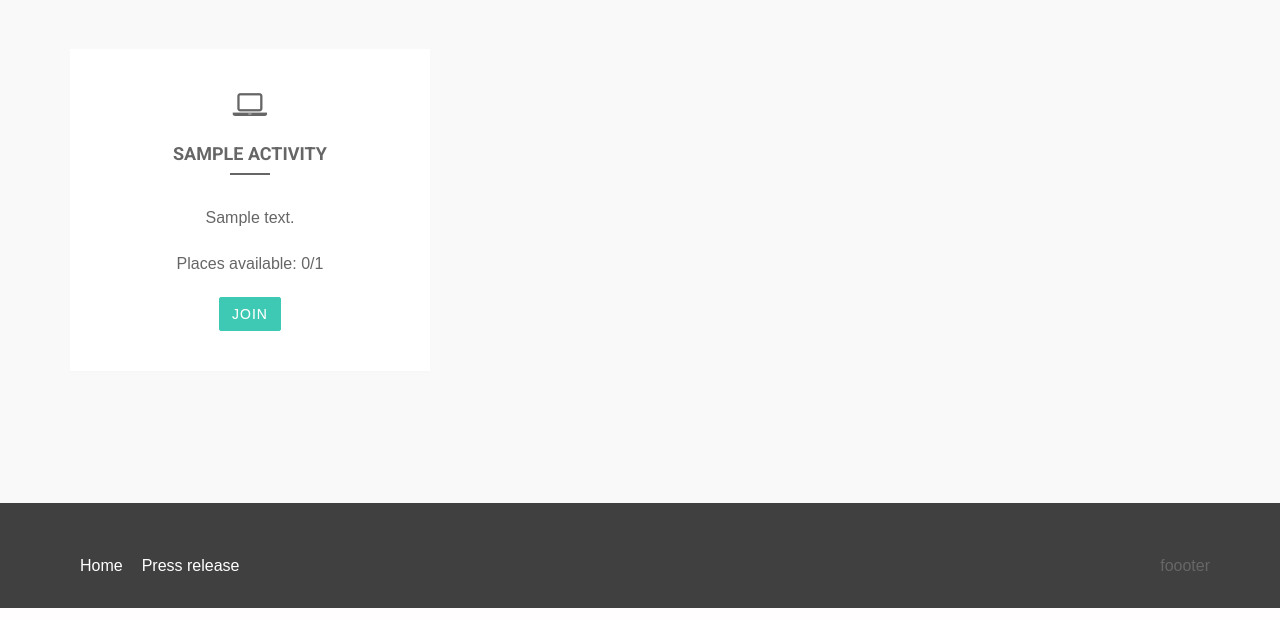
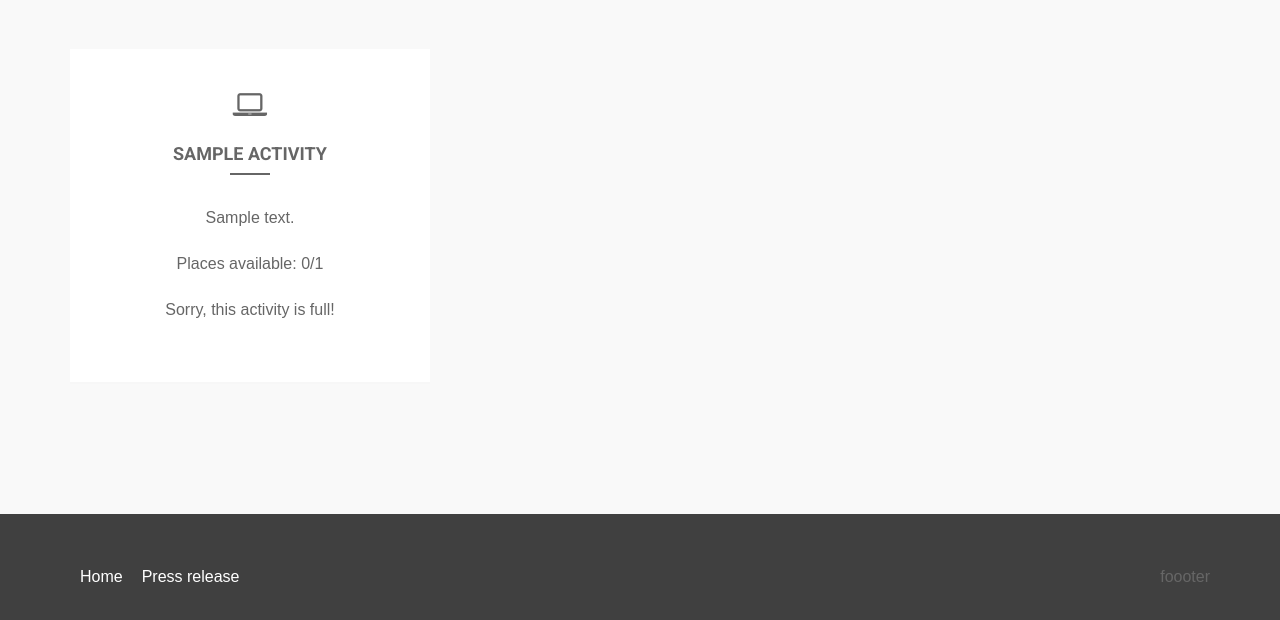
Before and after one commit to gisthere/Activities, a Django app: page / in a window 1280 px wide. Shown: the part 432-1052 px from the top of the page. Run offline with Django 3.2, Linux system fonts and the light colour scheme; tables that the repository leaves empty hold one stand-in row (values such as "Sample post"); some libraries are stand-ins or nearby versions; some web fonts are replaced.

Commit message:
Checking for over joining added

```diff
--- a/Activities/activity/templates/index.html
+++ b/Activities/activity/templates/index.html
@@ -71,7 +71,11 @@
                             <p>Places available:
                             {{availableSpots|get_item:activity.id}}/{{activity.participants_limit}}
                             </p>
-                            <a href="#" class="btn btn-skin">Join</a>
+                            {% if availableSpots|get_item:activity.id != 0%}
+                                <a href="#" class="btn btn-skin">Join</a>
+                            {% else %}
+                                <p>Sorry, this activity is full!</p>
+                            {% endif %}
                         {% endif %}
 
 
```
